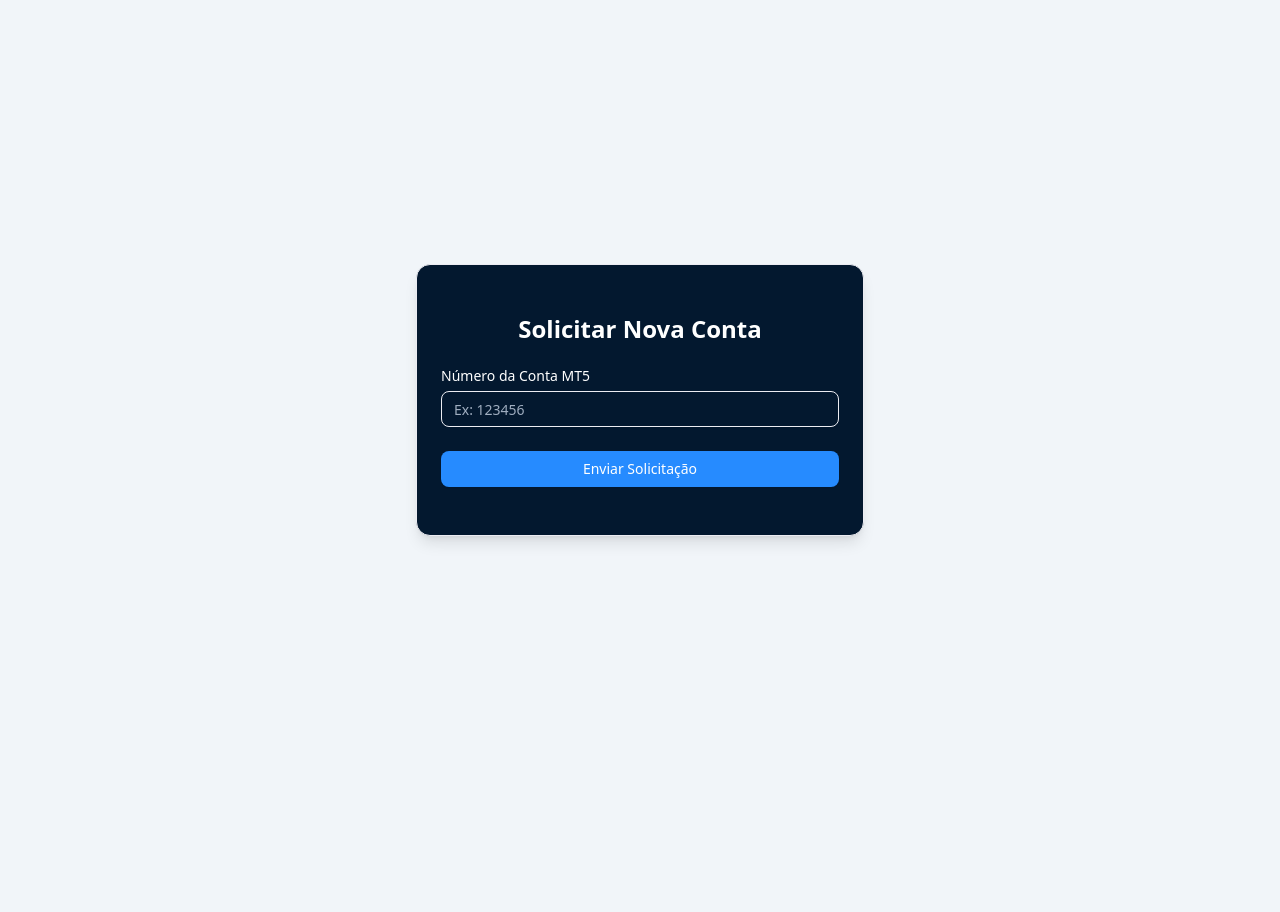
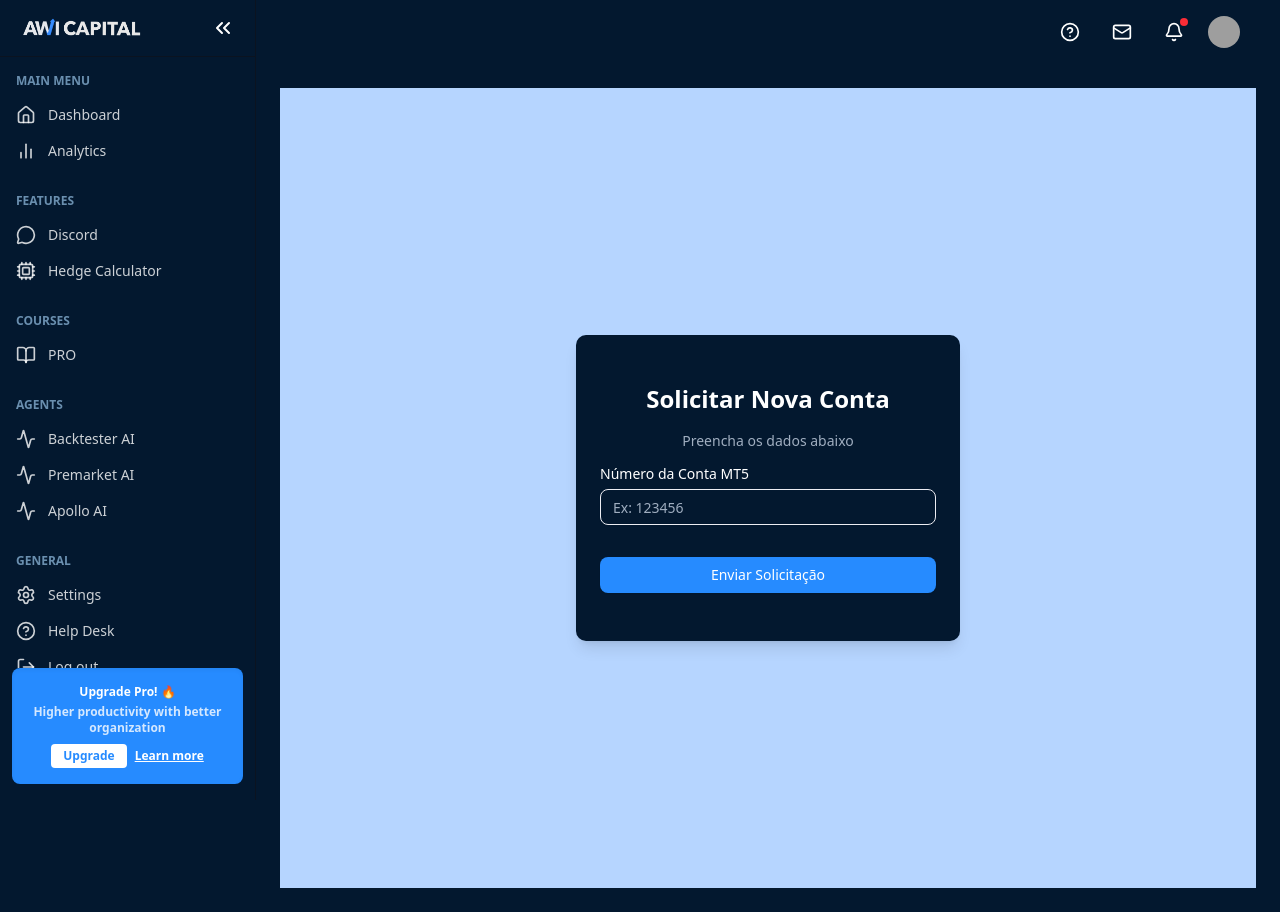
Before and after one commit to awicapital/mt5-account-validator, a Next.js app: page /account-request in a window 1280 px wide. Before the commit the page ends 800 px from the top, so only its background shows below. Built offline with nearby package versions, Linux system fonts and the light colour scheme; no server answers; grey boxes are pictures that could not be loaded.

Commit message:
feat: ultimo update

```diff
--- /dev/null
+++ b/src/app/account-request/layout.tsx
@@ -0,0 +1,23 @@
+import { ReactNode } from "react";
+import { Sidebar } from "@/components/ui/sidebar";
+import { TopMenu } from "@/components/ui/top-menu"; // importe o seu TopMenu
+
+interface DashboardLayoutProps {
+  children: ReactNode;
+}
+
+export default function DashboardLayout({ children }: DashboardLayoutProps) {
+  return (
+    <div className="flex min-h-screen bg-background">
+      <Sidebar />
+
+      <div className="flex flex-col flex-1">
+        <header className="h-16 bg-[#03182f] flex items-center px-6">
+          <TopMenu />
+        </header>
+
+        <main className="flex-1 p-6 bg-[#03182f]">{children}</main>
+      </div>
+    </div>
+  );
+}
--- a/src/app/account-request/page.tsx
+++ b/src/app/account-request/page.tsx
@@ -50,15 +50,21 @@ export default function AccountRequestPage() {
   };
 
   return (
-    <main className="min-h-screen flex items-center justify-center bg-slate-100 px-4">
-      <Card className="w-full max-w-md shadow-lg">
+    <main className="min-h-screen flex items-center justify-center bg-[#b6d5ff] px-4">
+      <Card className="w-full max-w-sm rounded-lg border-none shadow-lg bg-[#03182f]">
         <CardContent className="p-6 space-y-6">
-          <h1 className="text-2xl font-semibold text-center">
+          <h1 className="text-2xl font-semibold text-center text-white">
             Solicitar Nova Conta
           </h1>
 
+          <p className="text-center text-sm text-muted-foreground -mt-2 mb-4">
+            Preencha os dados abaixo
+          </p>
+
           <div className="space-y-2">
-            <Label htmlFor="account">Número da Conta MT5</Label>
+            <Label htmlFor="account" className="text-white">
+              Número da Conta MT5
+            </Label>
             <Input
               id="account"
               type="number"
@@ -68,7 +74,7 @@ export default function AccountRequestPage() {
             />
           </div>
 
-          <Button className="w-full" onClick={handleSubmit} disabled={loading}>
+          <Button className="w-full mt-2" onClick={handleSubmit} disabled={loading}>
             {loading ? "Enviando..." : "Enviar Solicitação"}
           </Button>
         </CardContent>
--- /dev/null
+++ b/src/app/agents/backtester-ai/layout.tsx
@@ -0,0 +1,23 @@
+import { ReactNode } from "react";
+import { Sidebar } from "@/components/ui/sidebar";
+import { TopMenu } from "@/components/ui/top-menu"; // importe o seu TopMenu
+
+interface DashboardLayoutProps {
+  children: ReactNode;
+}
+
+export default function DashboardLayout({ children }: DashboardLayoutProps) {
+  return (
+    <div className="flex min-h-screen bg-background">
+      <Sidebar />
+
+      <div className="flex flex-col flex-1">
+        <header className="h-16 bg-[#03182f] flex items-center px-6">
+          <TopMenu />
+        </header>
+
+        <main className="flex-1 p-6 bg-[#03182f]">{children}</main>
+      </div>
+    </div>
+  );
+}
--- /dev/null
+++ b/src/app/agents/backtester-ai/page.tsx
@@ -0,0 +1,39 @@
+// src/app/agents/backtester-ai/page.tsx
+"use client";
+
+import { Card, CardContent, CardHeader } from "@/components/ui/card";
+import { AlertTriangle } from "lucide-react";
+
+export default function BacktesterAIPage() {
+  return (
+    <div className="flex flex-col p-6 space-y-6">
+      <Card>
+        <CardHeader>
+          <h1 className="text-2xl font-bold">Backtester AI</h1>
+        </CardHeader>
+        <CardContent className="space-y-4">
+          <p className="text-muted-foreground">
+            Converse com o agente <strong>Backtester AI</strong> diretamente dentro da aplicação.
+            Faça análises de estratégias, gere relatórios e receba insights sobre backtests.
+          </p>
+
+          <div className="aspect-[16/10] w-full overflow-hidden rounded-xl border shadow-lg">
+            <iframe
+              src="https://chat.openai.com/g/g-6883e2016c848191a8be8daf2bd64daf-awicapital-analista"
+              className="w-full h-full"
+              allow="clipboard-read; clipboard-write"
+              sandbox="allow-scripts allow-same-origin allow-forms allow-popups"
+            />
+          </div>
+
+          <div className="flex items-start gap-2 text-sm text-gray-500 mt-2">
+            <AlertTriangle className="w-4 h-4 mt-1" />
+            <span>
+              O agente é carregado via OpenAI. O usuário precisa estar <strong>logado no ChatGPT</strong> no navegador para funcionar corretamente.
+            </span>
+          </div>
+        </CardContent>
+      </Card>
+    </div>
+  );
+}
--- /dev/null
+++ b/src/components/ui/open-gpt-button.tsx
@@ -0,0 +1,30 @@
+"use client";
+
+import Link from "next/link";
+import { Chat } from "lucide-react";
+
+type OpenGptButtonProps = {
+  /** URL do seu Custom GPT (ex: https://chat.openai.com/g/... ) */
+  href: string;
+  /** Texto do botão (opcional) */
+  label?: string;
+  /** Classes adicionais de estilo */
+  className?: string;
+};
+
+export function OpenGptButton({ href, label = "Abrir GPT", className = "" }: OpenGptButtonProps) {
+  return (
+    <Link href={href} target="_blank" rel="noopener noreferrer">
+      <button
+        aria-label={label}
+        className={
+          `flex items-center gap-2 p-2 rounded cursor-pointer group transition-colors focus:outline-none focus:ring-2 focus:ring-[#268bff] ` +
+          `bg-[#03182f] hover:bg-[#268bff] text-white ${className}`
+        }
+      >
+        <Chat className="w-5 h-5 text-white group-hover:text-white" />
+        <span className="text-sm font-medium">{label}</span>
+      </button>
+    </Link>
+  );
+}
```
